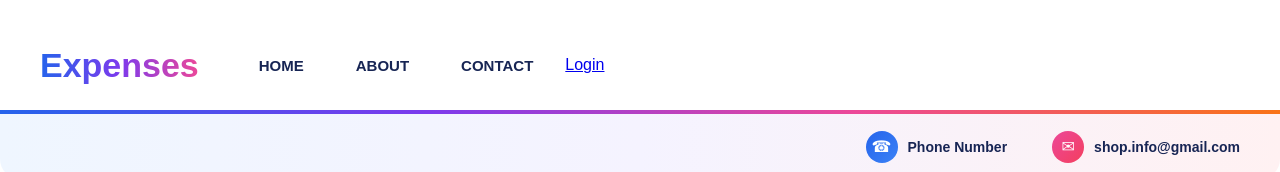
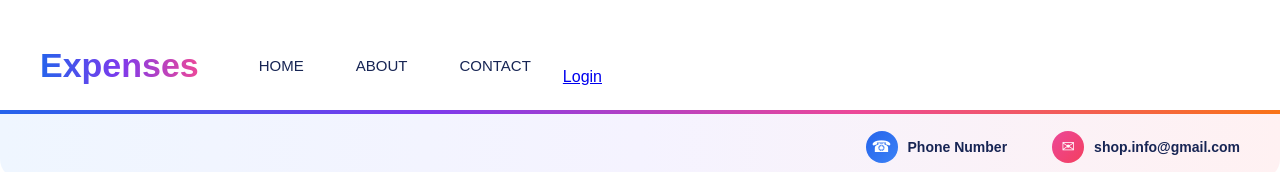
Before and after one commit to osvat0rres/Application, a React (Create React App) app in the folder frontend/: page / in a window 1280 px wide. Shown: the top 172 px of the page. Built offline with nearby package versions, Linux system fonts and the light colour scheme.

Commit message:
Refactor Navbar styles for alignment and consistency

```diff
--- a/frontend/src/style/Navbar.css
+++ b/frontend/src/style/Navbar.css
@@ -1,34 +1,28 @@
-
-.navbar {
+.navbar{
     display: flex;
-    align-items: center;
+    align-items: flex-end;
     gap: 12px;
 }
 
-.navbar-item {
+
+.navbar-item{
     padding: 12px 20px;
-
     border-radius: 12px;
-
     color: #172554;
-
     text-decoration: none;
-
     font-size: 15px;
-    font-weight: 600;
-
+    font-weight: 600px;
     text-transform: uppercase;
-
     transition: all 0.25s ease;
 }
 
-.navbar-item:hover {
+.navbar-item:hover{
     color: #2563eb;
+    background-color: #eff6ff;
+    transform: translateY(-2px);
 
-    background-color: #eff6ff;
+}
 
-    transform: translateY(-2px);
-}
 
 .navbar-item.active {
     color: #2563eb;
```
